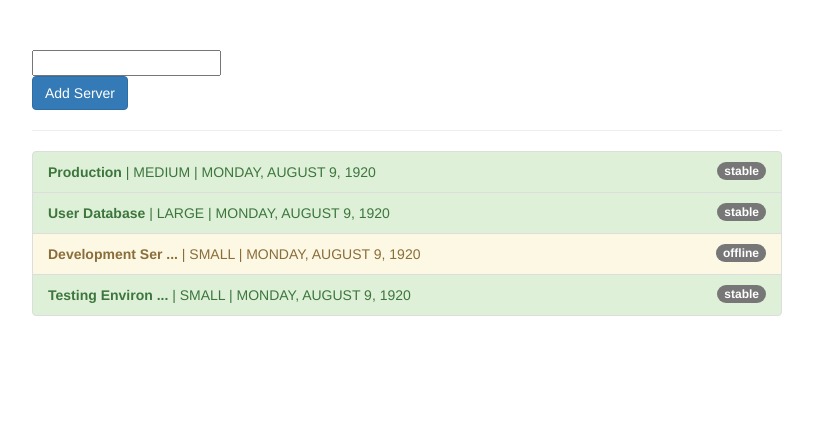
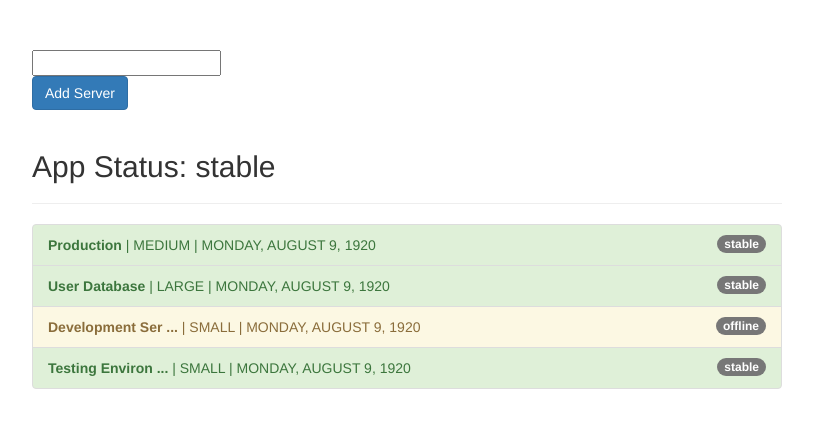
Before and after one commit to NathanPickard/angular-pipes, an Angular app: page / in a window 1280 px wide. Shown: the top 428 px of the page, without its empty margins (233-1046 px from the left). Built offline with nearby package versions, Linux system fonts and the light colour scheme.

Commit message:
Added async pipe for app status

```diff
--- a/src/app/app.component.html
+++ b/src/app/app.component.html
@@ -4,6 +4,9 @@
       <input type="text" [(ngModel)]="filteredStatus">
       <br>
       <button class="btn btn-primary" (click)="onAddServer()">Add Server</button>
+      <br>
+      <br>
+      <h2>App Status: {{ appStatus | async }}</h2>
       <hr>
       <ul class="list-group">
         <li class="list-group-item" *ngFor="let server of servers | filter:filteredStatus:'status'" [ngClass]="getStatusClasses(server)">
--- a/src/app/app.component.ts
+++ b/src/app/app.component.ts
@@ -6,6 +6,12 @@
   styleUrls: ['./app.component.css']
 })
 export class AppComponent {
+  appStatus = new Promise((resolve, reject) => {
+    setTimeout(() => {
+      resolve('stable');
+    }, 2000);
+  });
+
   servers = [
     {
       instanceType: 'medium',
```
